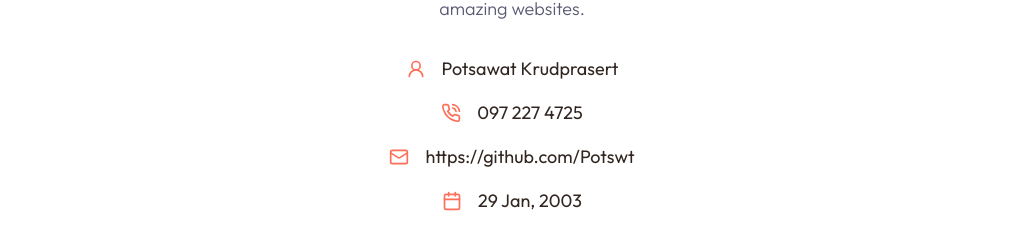
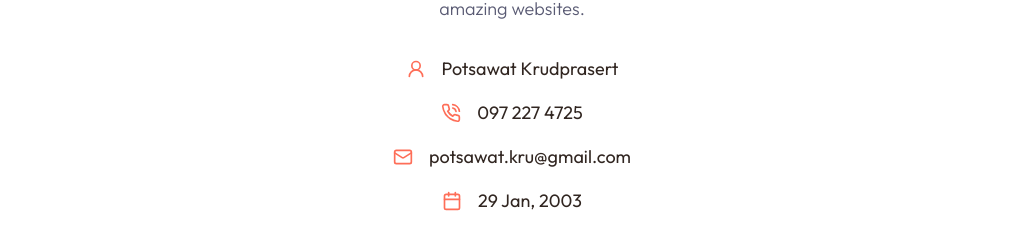
Before and after one commit to Potswt/Potswt-folio, a Next.js app: page / in a window 1280 px wide. Shown: the part 1155-1388 px from the top of the page, without its empty margins (128-1151 px from the left). Built offline with nearby package versions, Linux system fonts and the light colour scheme.

Commit message:
Update About.jsx

```diff
--- a/components/About.jsx
+++ b/components/About.jsx
@@ -25,7 +25,7 @@ const infoData = [
   },
   {
     icon: <MailIcon size={20} />,
-    text: "https://github.com/Potswt",
+    text: "potsawat.kru@gmail.com",
   },
   {
     icon: <Calendar size={20} />,
```
